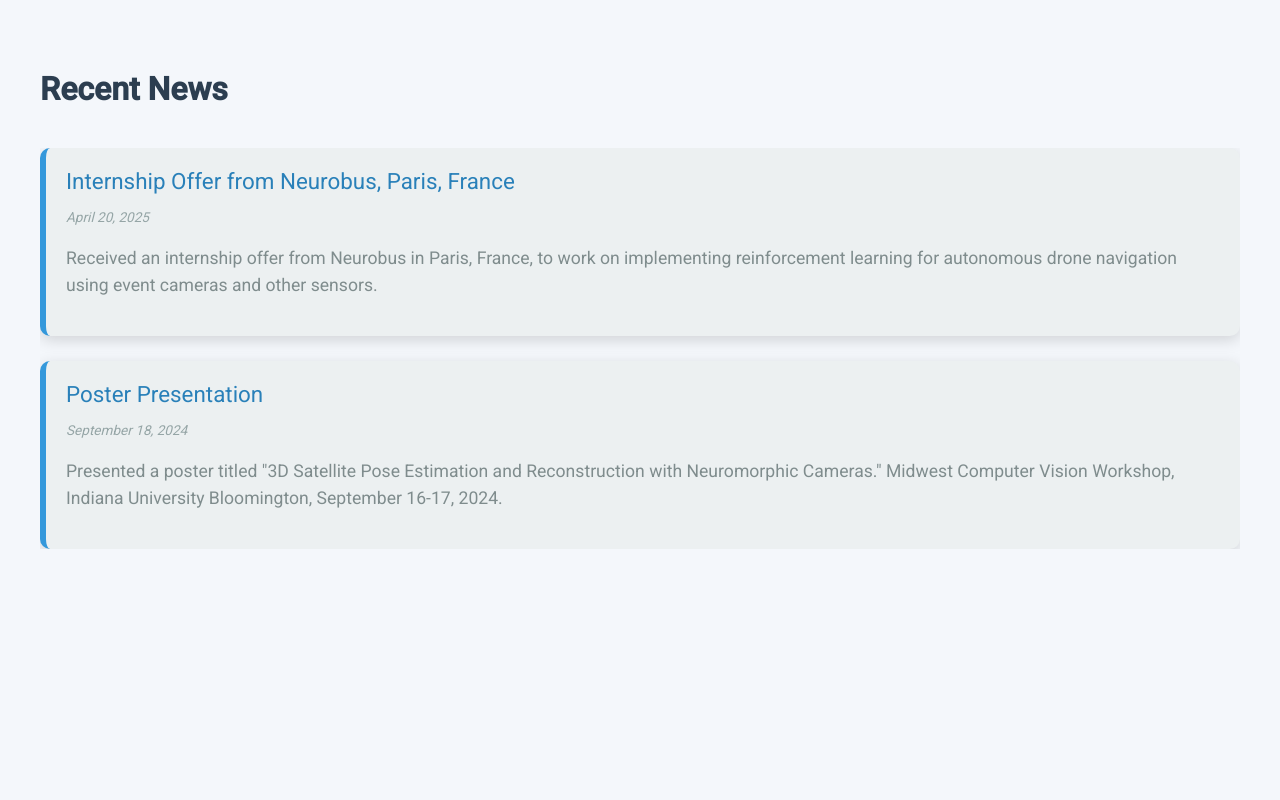
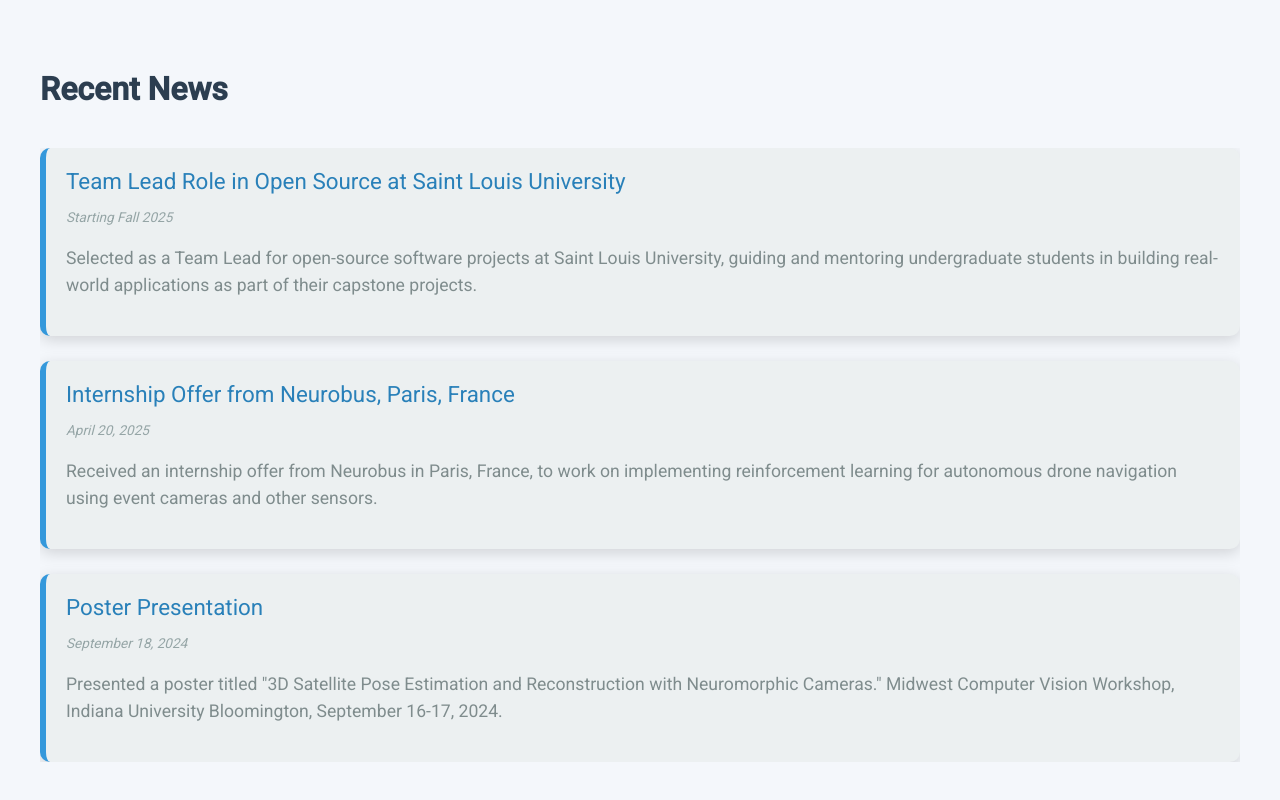
Before and after one commit to Shahid1Malik/Shahid1Malik.github.io, a website: page index.html in a window 1280 px wide. Shown: the part 3491-4291 px from the top of the page. Before the commit the page ends 4080 px from the top, so only its background shows below. Drawn offline with Linux system fonts and the light colour scheme.

Commit message:
Update index.html

```diff
--- a/index.html
+++ b/index.html
@@ -618,6 +618,13 @@
   <section>
     <h2>Recent News</h2>
     <div class="news-container">
+
+
+      <div class="news-item">
+    <h3>Team Lead Role in Open Source at Saint Louis University</h3>
+    <p class="date">Starting Fall 2025</p>
+    <p>Selected as a Team Lead for open-source software projects at Saint Louis University, guiding and mentoring undergraduate students in building real-world applications as part of their capstone projects.</p>
+</div>
       <!-- News 1 -->
 
       <div class="news-item">
```
